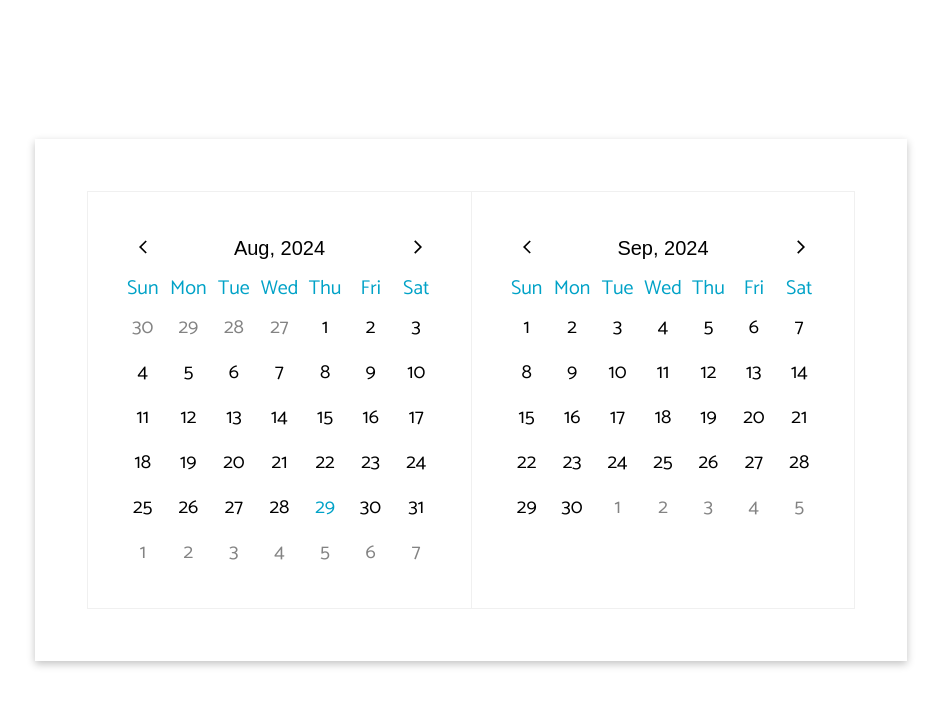
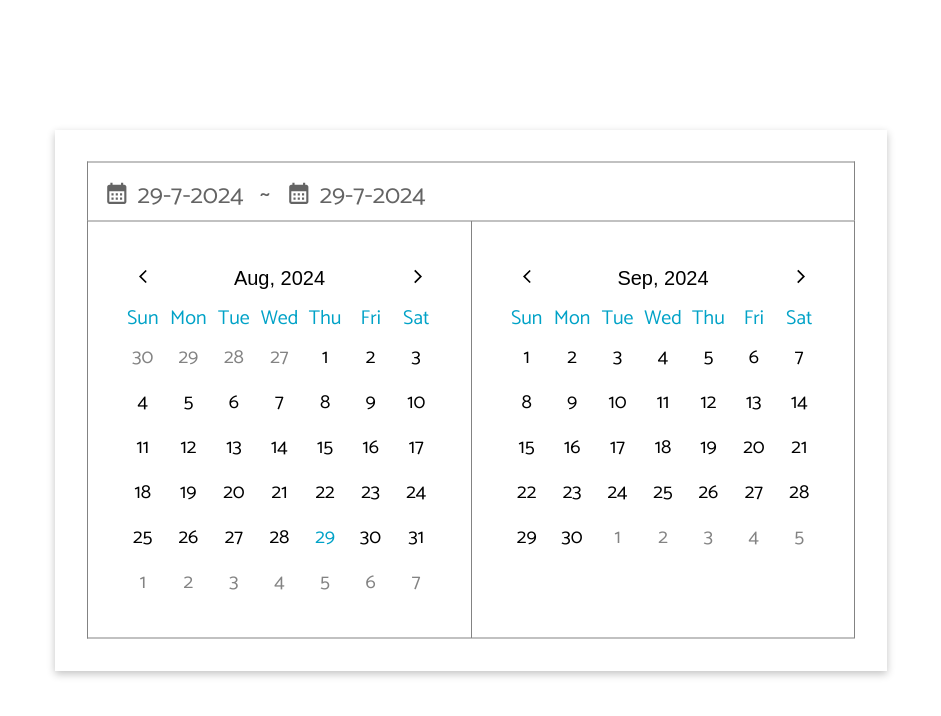
Before and after one commit to rahulrao0209/ui-components, a React (Vite) app in the folder date-range-picker/: page / in a window 1280 px wide. Shown: the top 716 px of the page, without its empty margins (169-1110 px from the left). Built offline with nearby package versions, Linux system fonts and the light colour scheme.

Commit message:
Date-range-picker | Add date range display with placeholder data.

```diff
--- a/date-range-picker/src/components/picker/index.css
+++ b/date-range-picker/src/components/picker/index.css
@@ -3,7 +3,7 @@
   font-size: 1.25rem;
   min-width: 24rem;
   padding: 2rem;
-  border: 0.5px solid var(--hover-gray);
+  border: 0.5px solid var(--primary-gray);
 }
 
 .picker__view {
--- a/date-range-picker/src/components/pickerContainer/index.css
+++ b/date-range-picker/src/components/pickerContainer/index.css
@@ -1,9 +1,39 @@
 .picker-container {
-  padding: 1.25rem;
+  padding: 2rem;
   box-shadow: rgba(0, 0, 0, 0.24) 0px 3px 8px;
 }
 
 .pickers {
   display: flex;
-  padding: 2rem;
 }
+
+.range-display {
+  display: flex;
+  margin: 0rem 0;
+  border: 1px solid var(--primary-gray);
+  border-bottom: none;
+  color: var(--dark-gray);
+  font-size: 1.6rem;
+  width: 100%;
+  align-items: center;
+}
+
+.range-display__separator {
+  padding: 0.25rem 0 0 0;
+}
+
+.range-display__start-date {
+  display: flex;
+  gap: 0.5rem;
+  padding: 1rem 1rem 0 1rem;
+  align-items: start;
+}
+
+.range-display__icon {
+  display: inline-block;
+}
+
+.range-display__value {
+  display: inline-block;
+  margin-top: -0.25rem;
+}
--- a/date-range-picker/src/components/pickerContainer/index.tsx
+++ b/date-range-picker/src/components/pickerContainer/index.tsx
@@ -1,4 +1,5 @@
 import { useContext } from "react";
+import { MdCalendarMonth } from "react-icons/md";
 import { Picker } from "../index";
 import { PickerContext } from "../../context";
 import "./index.css";
@@ -36,6 +37,21 @@ const PickerContainer = () => {
 
   return (
     <main className="picker-container">
+      <div className="range-display">
+        <div className="range-display__start-date">
+          <span className="range-display__icon">
+            <MdCalendarMonth className="range-display__icon-icon" />
+          </span>
+          <span className="range-display__value">{`${new Date().getDate()}-${new Date().getMonth()}-${new Date().getFullYear()}`}</span>
+        </div>
+        <div className="range-display__separator">~</div>
+        <div className="range-display__start-date">
+          <span className="range-display__icon">
+            <MdCalendarMonth className="range-display__icon-icon" />
+          </span>
+          <span className="range-display__value">{`${new Date().getDate()}-${new Date().getMonth()}-${new Date().getFullYear()}`}</span>
+        </div>
+      </div>
       <div className="pickers">
         <Picker
           pickerNumber={1}
--- a/date-range-picker/src/index.css
+++ b/date-range-picker/src/index.css
@@ -4,6 +4,7 @@
   --hover-blue: #9ddde7;
   --current-blue: #00a2c7;
   --primary-gray: #838383;
+  --dark-gray: #646464;
   --hover-gray: #f0f0f0;
 }
 
```
